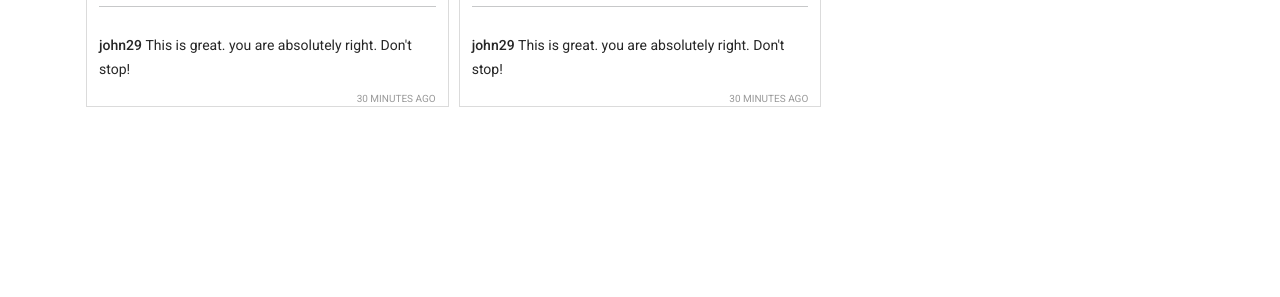
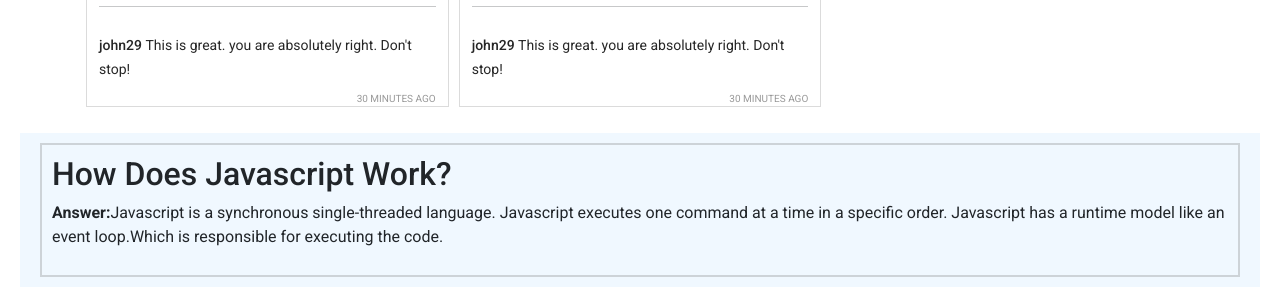
Before and after one commit to SouravBiswas238/insta-shohort, a plain HTML site: page index.html in a window 1280 px wide. Shown: the part 1425-1722 px from the top of the page. Before the commit the page ends 1548 px from the top, so only its background shows below. Drawn offline with nearby package versions, Linux system fonts and the light colour scheme.

Commit message:
adding question answer

```diff
--- a/css/style.css
+++ b/css/style.css
@@ -244,6 +244,23 @@ img {
 #reported{
   display: none;
 }
+.questionAns{
+  margin: 10px 20px;
+  background-color: aliceblue;
+  display: flex;
+  flex-direction: row;
+}
+.questionAns .singleans{
+  margin: 10px 20px;
+  padding: 10px;
+  background-color: aliceblue;
+  border: 2px solid rgba(71, 63, 63, 0.205);
+
+}
+.questionAns span{
+
+  font-weight: 700;
+}
 
 @media only screen and (max-width: 992px) {
   #posts {
@@ -255,4 +272,8 @@ img {
   #posts {
     grid-template-columns: repeat(1, 1fr);
   }
+  .questionAns{
+
+    flex-direction: column;
+  }
 }
--- a/index.html
+++ b/index.html
@@ -1,5 +1,6 @@
 <!DOCTYPE html>
 <html lang="en">
+
 <head>
     <meta charset="UTF-8" />
     <meta http-equiv="X-UA-Compatible" content="IE=edge" />
@@ -7,49 +8,28 @@
     <title>Insta-Sohor</title>
     <link rel="stylesheet" href="./css/style.css" />
     <!-- Latest compiled and minified CSS -->
-        <link
-            href="https://cdn.jsdelivr.net/npm/bootstrap@5.1.3/dist/css/bootstrap.min.css"
-            rel="stylesheet"
-            integrity="sha384-1BmE4kWBq78iYhFldvKuhfTAU6auU8tT94WrHftjDbrCEXSU1oBoqyl2QvZ6jIW3"
-            crossorigin="anonymous"
-        />
+    <link href="https://cdn.jsdelivr.net/npm/bootstrap@5.1.3/dist/css/bootstrap.min.css" rel="stylesheet"
+        integrity="sha384-1BmE4kWBq78iYhFldvKuhfTAU6auU8tT94WrHftjDbrCEXSU1oBoqyl2QvZ6jIW3" crossorigin="anonymous" />
 
     <!-- google Montserrat  font  -->
     <link rel="preconnect" href="https://fonts.googleapis.com" />
     <link rel="preconnect" href="https://fonts.gstatic.com" crossorigin />
-        <link
-            href="https://fonts.googleapis.com/css2?family=Montserrat:wght@300;400;500&display=swap"
-            rel="stylesheet"
-        />
-        <link
-            rel="stylesheet"
-            href="https://cdnjs.cloudflare.com/ajax/libs/font-awesome/6.0.0/css/all.min.css"
+    <link href="https://fonts.googleapis.com/css2?family=Montserrat:wght@300;400;500&display=swap" rel="stylesheet" />
+    <link rel="stylesheet" href="https://cdnjs.cloudflare.com/ajax/libs/font-awesome/6.0.0/css/all.min.css"
         integrity="sha512-9usAa10IRO0HhonpyAIVpjrylPvoDwiPUiKdWk5t3PyolY1cOd4DSE0Ga+ri4AuTroPR5aQvXU9xC6qOPnzFeg=="
-            crossorigin="anonymous"
-            referrerpolicy="no-referrer"
-        />
+        crossorigin="anonymous" referrerpolicy="no-referrer" />
 </head>
 
 <body>
     <header>
         <nav class="navbar navbar-expand-lg navbar-light bg-light px-5">
             <a class="navbar-brand" href="#">Insta-Sohor</a>
-                <button
-                    class="navbar-toggler"
-                    type="button"
-                    data-toggle="collapse"
-                    data-target="#navbarSupportedContent"
-                    aria-controls="navbarSupportedContent"
-                    aria-expanded="false"
-                    aria-label="Toggle navigation"
-                >
+            <button class="navbar-toggler" type="button" data-toggle="collapse" data-target="#navbarSupportedContent"
+                aria-controls="navbarSupportedContent" aria-expanded="false" aria-label="Toggle navigation">
                 <span class="navbar-toggler-icon"></span>
             </button>
 
-                <div
-                    class="collapse navbar-collapse justify-content-end"
-                    id="navbarSupportedContent"
-                >
+            <div class="collapse navbar-collapse justify-content-end" id="navbarSupportedContent">
                 <ul class="navbar-nav mr-auto">
                     <li class="nav-link active" role="button" onclick="switchTab( 'posts' )">
                         <i class="fa-solid fa-house"></i>
@@ -77,9 +57,26 @@
             <h1>Reported posts</h1>
         </div>
     </main>
-        <footer></footer>
+
+    <footer>
+        <section class="questionAns">
+            <div class="singleans">
+                <h2>How Does Javascript Work?</h2>
+                <p><span>Answer:</span>Javascript is a synchronous single-threaded language. Javascript executes one
+                    command at a time in a specific order. Javascript has a runtime model like an event loop.Which is
+                    responsible for executing the code.</p>
+            </div>
+            <!-- <div class="singleans">
+                <h2>What does javascript event loop do?</h2>
+                <p><span>Answer:</span>Javascript is a synchronous single-threaded language. Javascript executes one
+                    command at a time in a specific order. Javascript has a runtime model like an event loop.Which is
+                    responsible for executing the code.</p>
+            </div> -->
+        </section>
+    </footer>
 
     <!-- add javascript  file  -->
     <script src="./js/app.js"></script>
 </body>
+
 </html>
--- a/js/app.js
+++ b/js/app.js
@@ -136,13 +136,13 @@ const showPosts = (posts) => {
   productsContainer.innerHTML = "";
 
   posts.forEach((post) => {
-    console.log(post);
     const div = createPost(post);
     productsContainer.appendChild(div);
   });
 };
 
 const displayLikedPosts = () => {
+  document.getElementById("liked").innerHTML = '';
   const likedPosts = getLikedPosts();
   likedPosts.forEach((post) => {
     const div = createPost(post);
```
Lines whose indentation alone changed are shown as unchanged.
